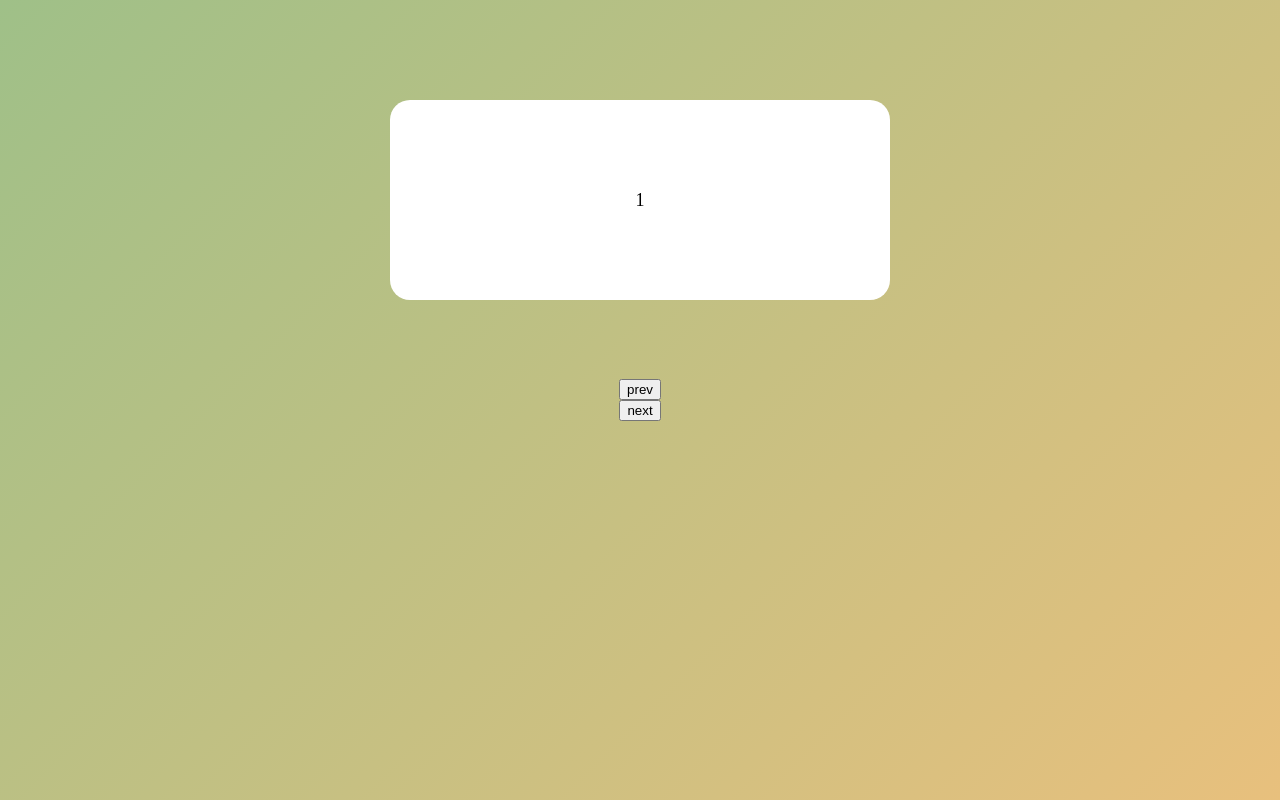
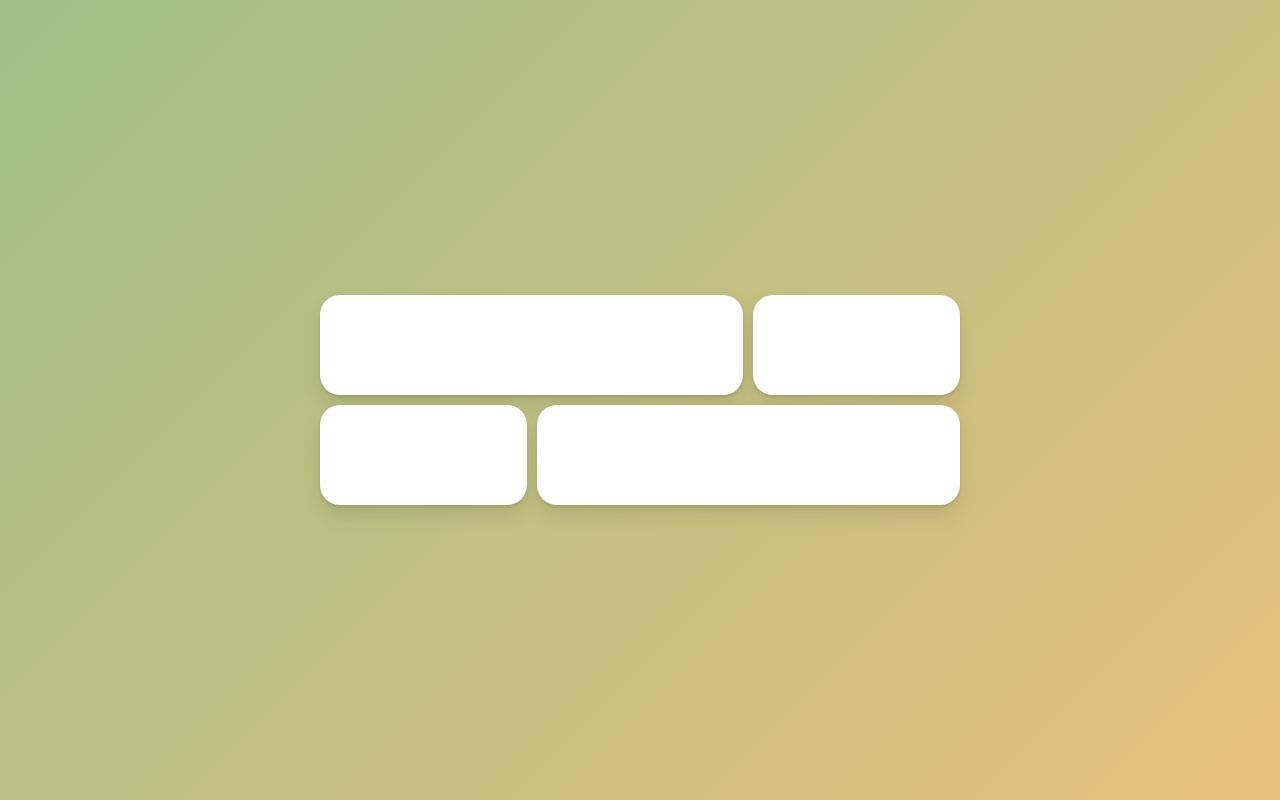
Before and after one commit to iWDNN/React, a React (Create React App) app: page / in a window 1280 px wide. Built offline with nearby package versions, Linux system fonts and the light colour scheme.

Commit message:
layout, layoutId animation

```diff
--- a/src/App.tsx
+++ b/src/App.tsx
@@ -8,73 +8,54 @@
   align-items: center;
   height: 100vh;
   background: linear-gradient(135deg, #9fc088, #e8c07d);
-  flex-direction: column;
+`;
+const Grid = styled.div`
+  display: grid;
+  grid-template-columns: repeat(3, 1fr);
+  width: 50vw;
+  gap: 10px;
+  div:first-child,
+  div:last-child {
+    grid-column: span 2;
+  }
 `;
 const Box = styled(motion.div)`
+  height: 100px;
+  border-radius: 20px;
+  background-color: rgba(255, 255, 255, 1);
+  box-shadow: 0 2px 3px rgba(0, 0, 0, 0.1), 0 10px 20px rgba(0, 0, 0, 0.1);
+`;
+
+const Overlay = styled(motion.div)`
+  width: 100%;
+  height: 100%;
   position: absolute;
   display: flex;
   justify-content: center;
   align-items: center;
-  font-size: 18px;
-  top: 100px;
-  width: 500px;
-  height: 200px;
-  border-radius: 20px;
-  background-color: white;
 `;
-const myVar: Variants = {
-  entry: (isBack: boolean) => ({
-    x: isBack ? -500 : 500,
-    opacity: 0,
-    scale: 0,
-  }),
-  center: {
-    x: 0,
-    opacity: 1,
-    scale: 1,
-    rotateX: 360,
-    transition: {
-      duration: 1,
-    },
-  },
-  exit: (isBack: boolean) => ({
-    x: isBack ? 500 : -500,
-    opacity: 0,
-    scale: 0,
-    rotateX: 360,
-    transition: {
-      duration: 1,
-    },
-  }),
-};
 
 function App() {
-  const [visible, setVisible] = useState(1);
-  const [back, setBack] = useState(false);
-  const nextPg = () => {
-    setBack(false);
-    setVisible((prev) => (prev === 10 ? 10 : prev + 1));
-  };
-  const prevPg = () => {
-    setBack(true);
-    setVisible((prev) => (prev === 1 ? 11 : prev - 1));
-  };
+  const [id, setId] = useState<null | string>(null);
   return (
     <Wrapper>
-      <AnimatePresence custom={back}>
-        <Box
-          custom={back}
-          variants={myVar}
-          initial="entry"
-          animate="center"
-          exit="exit"
-          key={visible}
-        >
-          {visible}
-        </Box>
+      <Grid>
+        {["1", "2", "3", "4"].map((n) => (
+          <Box onClick={() => setId(n)} key={n} layoutId={n} />
+        ))}
+      </Grid>
+      <AnimatePresence>
+        {id ? (
+          <Overlay
+            onClick={() => setId(null)}
+            initial={{ backgroundColor: "rgba(0,0,0,0)" }}
+            animate={{ backgroundColor: "rgba(0,0,0,0.7)" }}
+            exit={{ backgroundColor: "rgba(0,0,0,0)" }}
+          >
+            <Box layoutId={id} style={{ width: 400, height: 150 }} />
+          </Overlay>
+        ) : null}
       </AnimatePresence>
-      <button onClick={prevPg}>prev</button>
-      <button onClick={nextPg}>next</button>
     </Wrapper>
   );
 }
```
Also changed, not shown: 1 other file (tests, documents, lock files or other folders).
